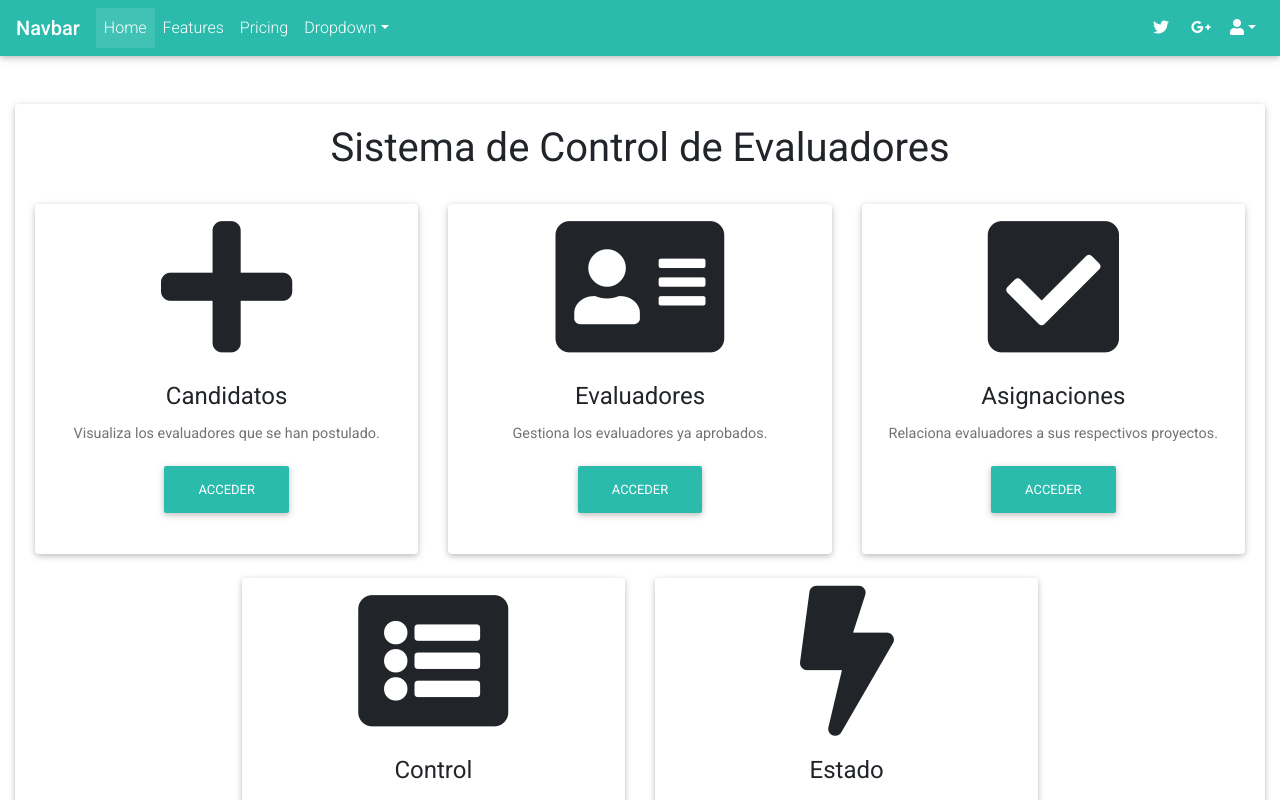
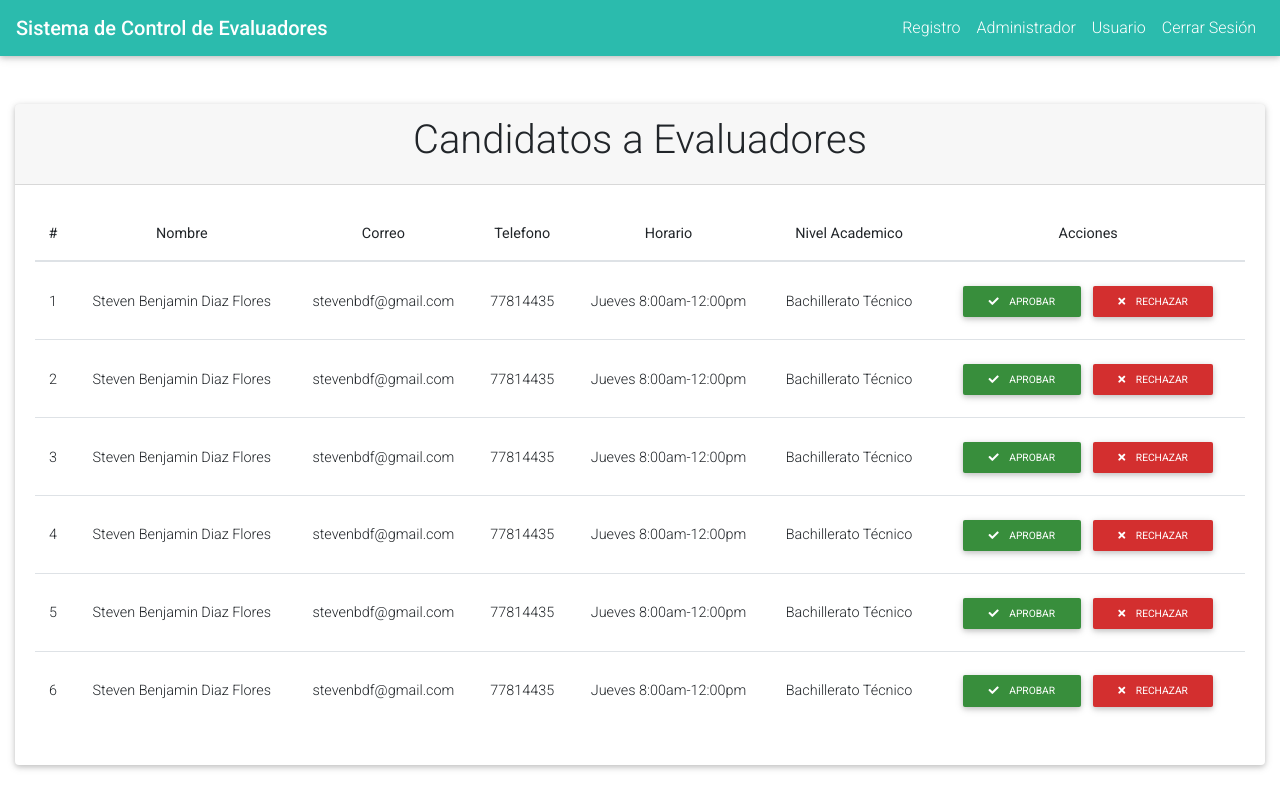
Before and after one commit to stevenbdf/evaluators-deploy, a React (Create React App) app: page /candidates in a window 1280 px wide. Shown: the top 800 px of the page. Built offline with nearby package versions, Linux system fonts and the light colour scheme; the HTML template or start-up script is replaced by a standard one.

Commit message:
navegacion, candidatos,  botones con json

```diff
--- /dev/null
+++ b/src/App.jsx
@@ -0,0 +1,24 @@
+import React, { Component } from 'react';
+import { BrowserRouter as Router, Route } from 'react-router-dom';
+import Navbar from './navbar/components/Navbar';
+import Login from './login/components/Login';
+import Admin from './main/admin/components/Admin';
+import Candidates from './main/admin/components/candidates/Candidates';
+
+
+class App extends Component {
+  render() {
+    return (
+      <Router>
+        <div>
+          <Navbar/>
+          <Route exact path="/" component={Login} />
+          <Route path="/admin" component={Admin} />
+          <Route path="/candidates" component={Candidates} />
+        </div>
+      </Router>
+    );
+  }
+}
+
+export default App;
--- a/src/index.js
+++ b/src/index.js
@@ -4,10 +4,10 @@ import "@fortawesome/fontawesome-free/css/all.min.css";
 import "bootstrap-css-only/css/bootstrap.min.css";
 import "mdbreact/dist/css/mdb.css";
 
-import Admin from './main/admin/components/admin.js';
+import App from './App.jsx';
 
 import registerServiceWorker from './registerServiceWorker';
 
-ReactDOM.render(<Admin/>, document.getElementById('root'));
+ReactDOM.render(<App/>, document.getElementById('root'));
 
 registerServiceWorker();
--- a/src/main/admin/components/admin.js
+++ b/src/main/admin/components/admin.js
@@ -1,22 +1,19 @@
 import React from "react";
 import { MDBContainer, MDBRow, MDBCol,MDBCard, MDBCardBody} from 'mdbreact';
-import Navbar from '../../../navbar/components/Navbar.js';
-import Cards from './cards.js';
-
+import Cards from './Cards';
 
 const info={
     cards: [
-        {id: 1, titulo:'Candidatos',icon:'plus', descripcion:'Visualiza los evaluadores que se han postulado.'},
-        {id: 2, titulo:'Evaluadores',icon:'address-card', descripcion:'Gestiona los evaluadores ya aprobados.'},
-        {id: 3, titulo:'Asignaciones',icon:'check-square', descripcion:'Relaciona evaluadores a sus respectivos proyectos.'},
-        {id: 4, titulo:'Control',icon:'list-alt', descripcion:'Visualiza información de los evaluadores aprobados.'},
-        {id: 5, titulo:'Estado',icon:'bolt', descripcion:'Cambia de estado a los evaluadores aprobados.'}
+        {id: 1, titulo:'Candidatos',icon:'plus',link:'/candidates', descripcion:'Visualiza los evaluadores que se han postulado.'},
+        {id: 2, titulo:'Evaluadores',icon:'address-card',link:'/candidates',  descripcion:'Gestiona los evaluadores ya aprobados.'},
+        {id: 3, titulo:'Asignaciones',icon:'check-square',link:'/candidates',  descripcion:'Relaciona evaluadores a sus respectivos proyectos.'},
+        {id: 4, titulo:'Control',icon:'list-alt',link:'/candidates',  descripcion:'Visualiza información de los evaluadores aprobados.'},
+        {id: 5, titulo:'Estado',icon:'bolt',link:'/candidates',  descripcion:'Cambia de estado a los evaluadores aprobados.'}
     ]
 }
 const Admin = () => {
   return (
     <div>
-      <Navbar/>
         <MDBContainer fluid>
           <MDBRow center className="my-5">
             <MDBCol>
@@ -29,6 +26,7 @@ const Admin = () => {
                               return <Cards key={item.id} {...item} />
                           })
                       }
+
                       </MDBRow>
                 </MDBCardBody>
               </MDBCard>
--- /dev/null
+++ b/src/main/admin/components/candidates/Candidates.js
@@ -0,0 +1,139 @@
+import React from "react";
+import {
+    MDBContainer, MDBRow, MDBCol, MDBCard, MDBCardBody, MDBCardHeader,
+    MDBTableHead, MDBTable, MDBTableBody, MDBBtn, MDBIcon
+} from 'mdbreact';
+
+
+
+const columns = [
+    {
+        label: '#',
+        field: 'id',
+        sort: 'asc'
+    },
+    {
+        label: 'Nombre',
+        field: 'nombre',
+        sort: 'asc'
+    },
+    {
+        label: 'Correo',
+        field: 'correo',
+        sort: 'asc'
+    },
+    {
+        label: 'Telefono',
+        field: 'telefono',
+        sort: 'asc'
+    },
+    {
+        label: 'Horario',
+        field: 'horario',
+        sort: 'asc'
+    },
+    {
+        label: 'Nivel Academico',
+        field: 'nivel',
+        sort: 'asc'
+    },
+    {
+        label: 'Acciones',
+        field: 'acciones',
+        sort: 'asc'
+    }
+
+];
+
+const rows_regular_btn = [
+    {
+        'id': 1,
+        'nombre': 'Steven Benjamin Diaz Flores',
+        'correo': 'stevenbdf@gmail.com',
+        'telefono': '77814435',
+        'horario': 'Jueves 8:00am-12:00pm',
+        'nivel': 'Bachillerato Técnico',
+        'handle': ''
+    },
+    {
+        'id': 2,
+        'nombre': 'Steven Benjamin Diaz Flores',
+        'correo': 'stevenbdf@gmail.com',
+        'telefono': '77814435',
+        'horario': 'Jueves 8:00am-12:00pm',
+        'nivel': 'Bachillerato Técnico',
+        'handle': ''
+    },
+    {
+        'id': 3,
+        'nombre': 'Steven Benjamin Diaz Flores',
+        'correo': 'stevenbdf@gmail.com',
+        'telefono': '77814435',
+        'horario': 'Jueves 8:00am-12:00pm',
+        'nivel': 'Bachillerato Técnico',
+        'handle': ''
+    },{
+        'id': 4,
+        'nombre': 'Steven Benjamin Diaz Flores',
+        'correo': 'stevenbdf@gmail.com',
+        'telefono': '77814435',
+        'horario': 'Jueves 8:00am-12:00pm',
+        'nivel': 'Bachillerato Técnico',
+        'handle': ''
+    },
+    {
+        'id': 5,
+        'nombre': 'Steven Benjamin Diaz Flores',
+        'correo': 'stevenbdf@gmail.com',
+        'telefono': '77814435',
+        'horario': 'Jueves 8:00am-12:00pm',
+        'nivel': 'Bachillerato Técnico',
+        'handle': ''
+    },
+    {
+        'id': 6,
+        'nombre': 'Steven Benjamin Diaz Flores',
+        'correo': 'stevenbdf@gmail.com',
+        'telefono': '77814435',
+        'horario': 'Jueves 8:00am-12:00pm',
+        'nivel': 'Bachillerato Técnico',
+        'handle': ''
+    }
+];
+
+
+for(var i=0;i<rows_regular_btn.length;i++){
+    rows_regular_btn[i].handle = <div className="text-center"><MDBBtn color="green" size="sm"><MDBIcon icon="check" className="mr-2" /> Aprobar</MDBBtn>
+    <MDBBtn color="red" size="sm"><MDBIcon icon="times" className="mr-2"/> Rechazar</MDBBtn></div>
+}
+
+
+
+
+
+const Candidates = () => {
+    return (
+        <div className="text-center">
+            <MDBContainer fluid>
+                <MDBRow center className="my-5">
+                    <MDBCol>
+                        <MDBCard>
+                            <MDBCardHeader>
+                                <h1 className="text-center">Candidatos a Evaluadores</h1>
+                            </MDBCardHeader>
+                            <MDBCardBody>
+                                <MDBTable btn responsive hover>
+                                    <MDBTableHead columns={columns} />
+                                    <MDBTableBody rows={rows_regular_btn} />
+                                </MDBTable>
+                            </MDBCardBody>
+                        </MDBCard>
+                    </MDBCol>
+                </MDBRow>
+            </MDBContainer>
+        </div>
+
+    );
+};
+
+export default Candidates;
--- /dev/null
+++ b/src/main/admin/components/candidates/Candidates.json
@@ -0,0 +1,18 @@
+[
+    {
+       "id": 1,
+       "first":"Jacob",
+       "last": "Otto"
+
+    },
+    {
+       "id": 2,
+       "first": "Jacob",
+       "last":"the Bird"
+    },
+    {
+       "id": 3,
+       "first": "Larry",
+       "last": "the Bird"
+    }
+ ]
--- a/src/main/admin/components/cards.js
+++ b/src/main/admin/components/cards.js
@@ -1,15 +1,16 @@
 import React from 'react';
 import { MDBCol, MDBBtn, MDBCard, MDBCardBody, MDBCardText, MDBCardTitle, MDBIcon } from 'mdbreact';
+import { Link } from 'react-router-dom';
 
 function Cards(props) {
     return (
         <MDBCol size="12" sm="6" md="4" className="mt-4">
             <MDBCard className="text-center" style={{height:350}}>
-            <MDBIcon center icon={props.icon} style={{'font-size':150}} className="mt-2"/>
+            <MDBIcon icon={props.icon} style={{fontSize:150}} className="mt-2"/>
                 <MDBCardBody>
                     <MDBCardTitle>{props.titulo}</MDBCardTitle>
                     <MDBCardText>{props.descripcion}</MDBCardText>
-                    <MDBBtn href="#">Acceder</MDBBtn>
+                    <Link to={props.link}><MDBBtn >Acceder</MDBBtn></Link>
                 </MDBCardBody>
             </MDBCard>
         </MDBCol>
--- a/src/navbar/components/Navbar.js
+++ b/src/navbar/components/Navbar.js
@@ -1,7 +1,5 @@
 import React, { Component } from "react";
-import { MDBNavbar, MDBNavbarBrand, MDBNavbarNav, MDBNavItem, MDBNavLink, MDBNavbarToggler, MDBCollapse, MDBDropdown,
-MDBDropdownToggle, MDBDropdownMenu, MDBDropdownItem, MDBIcon } from "mdbreact";
-import { BrowserRouter as Router } from 'react-router-dom';
+import { MDBNavbar, MDBNavbarBrand, MDBNavbarNav, MDBNavItem, MDBNavLink, MDBNavbarToggler, MDBCollapse} from "mdbreact";
 
 class NavbarPage extends Component {
 state = {
@@ -12,68 +10,39 @@ toggleCollapse = () => {
   this.setState({ isOpen: !this.state.isOpen });
 }
 
+
 render() {
   return (
-    <Router>
       <MDBNavbar color="default-color" dark expand="md">
         <MDBNavbarBrand>
-          <strong className="white-text">Navbar</strong>
+          <strong className="white-text d-none d-md-block">Sistema de Control de Evaluadores</strong>
+          <strong className="white-text d-block d-md-none">SCE</strong>
         </MDBNavbarBrand>
         <MDBNavbarToggler onClick={this.toggleCollapse} />
         <MDBCollapse id="navbarCollapse3" isOpen={this.state.isOpen} navbar>
-          <MDBNavbarNav left>
-            <MDBNavItem active>
-              <MDBNavLink to="#!">Home</MDBNavLink>
+          <MDBNavbarNav right>
+            <MDBNavItem>
+              <MDBNavLink to="/" >Registro</MDBNavLink>
             </MDBNavItem>
             <MDBNavItem>
-              <MDBNavLink to="#!">Features</MDBNavLink>
+              <MDBNavLink to="/admin">Administrador</MDBNavLink>
             </MDBNavItem>
             <MDBNavItem>
-              <MDBNavLink to="#!">Pricing</MDBNavLink>
+              <MDBNavLink to="/admin">Usuario</MDBNavLink>
             </MDBNavItem>
             <MDBNavItem>
-              <MDBDropdown>
-                <MDBDropdownToggle nav caret>
-                  <div className="d-none d-md-inline">Dropdown</div>
-                </MDBDropdownToggle>
-                <MDBDropdownMenu className="dropdown-default" right>
-                  <MDBDropdownItem href="#!">Action</MDBDropdownItem>
-                  <MDBDropdownItem href="#!">Another Action</MDBDropdownItem>
-                  <MDBDropdownItem href="#!">Something else here</MDBDropdownItem>
-                  <MDBDropdownItem href="#!">Something else here</MDBDropdownItem>
-                </MDBDropdownMenu>
-              </MDBDropdown>
+              <MDBNavLink to="/">Cerrar Sesión</MDBNavLink>
             </MDBNavItem>
           </MDBNavbarNav>
-          <MDBNavbarNav right>
-            <MDBNavItem>
-              <MDBNavLink className="waves-effect waves-light" to="#!">
-                <MDBIcon fab icon="twitter" />
-              </MDBNavLink>
-            </MDBNavItem>
-            <MDBNavItem>
-              <MDBNavLink className="waves-effect waves-light" to="#!">
-                <MDBIcon fab icon="google-plus-g" />
-              </MDBNavLink>
-            </MDBNavItem>
-            <MDBNavItem>
-              <MDBDropdown>
-                <MDBDropdownToggle nav caret>
-                  <MDBIcon icon="user" />
-                </MDBDropdownToggle>
-                <MDBDropdownMenu className="dropdown-default" right>
-                  <MDBDropdownItem href="#!">Action</MDBDropdownItem>
-                  <MDBDropdownItem href="#!">Another Action</MDBDropdownItem>
-                  <MDBDropdownItem href="#!">Something else here</MDBDropdownItem>
-                  <MDBDropdownItem href="#!">Something else here</MDBDropdownItem>
-                </MDBDropdownMenu>
-              </MDBDropdown>
-            </MDBNavItem>
-          </MDBNavbarNav>
+
         </MDBCollapse>
       </MDBNavbar>
-    </Router>
+
     );
+  }
+
+handleClick(){
+
   }
 }
 
```
Also changed, not shown: src/login/components/Login.js (+8 -8 lines). Lines whose indentation alone changed are shown as unchanged.
